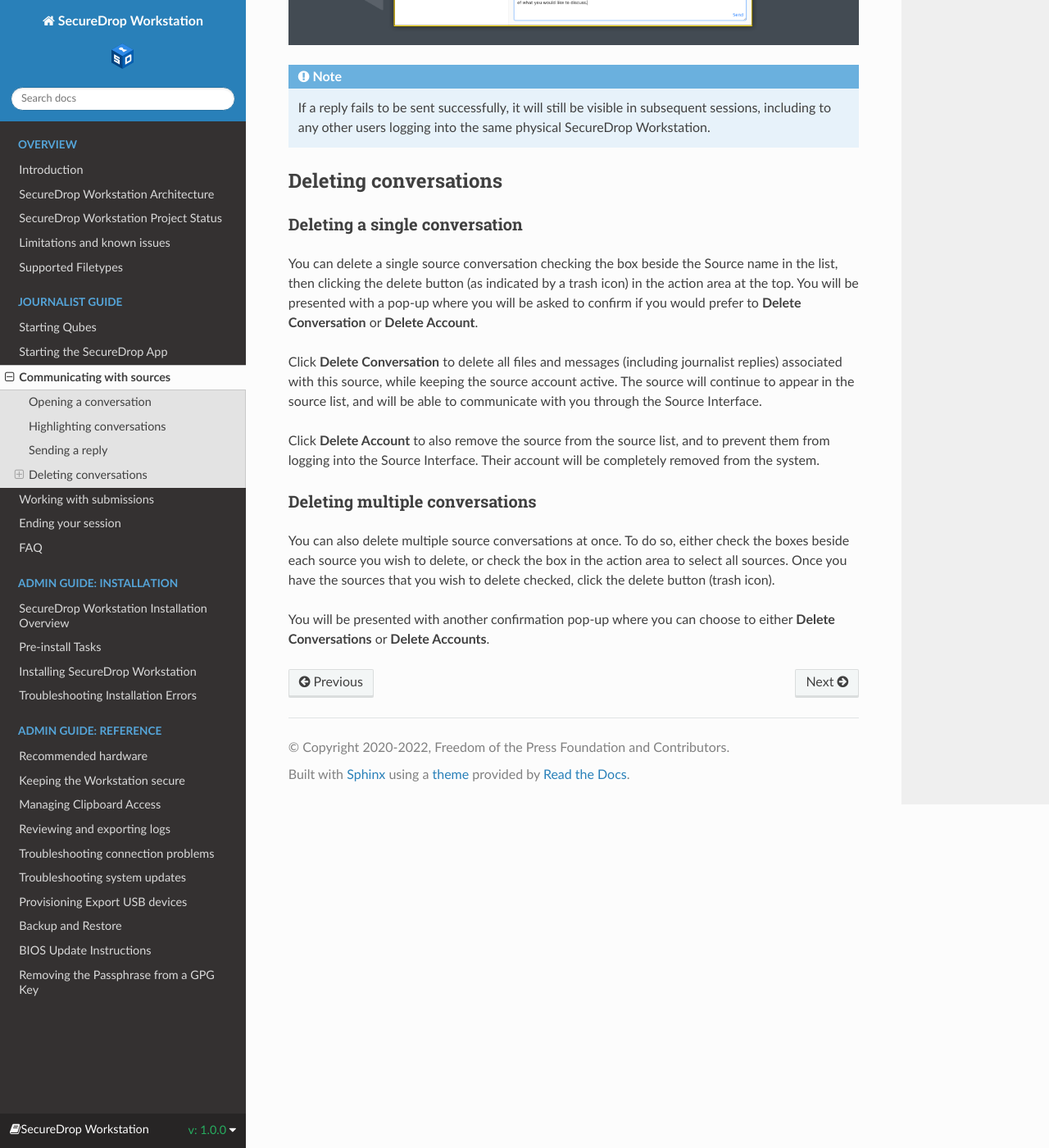
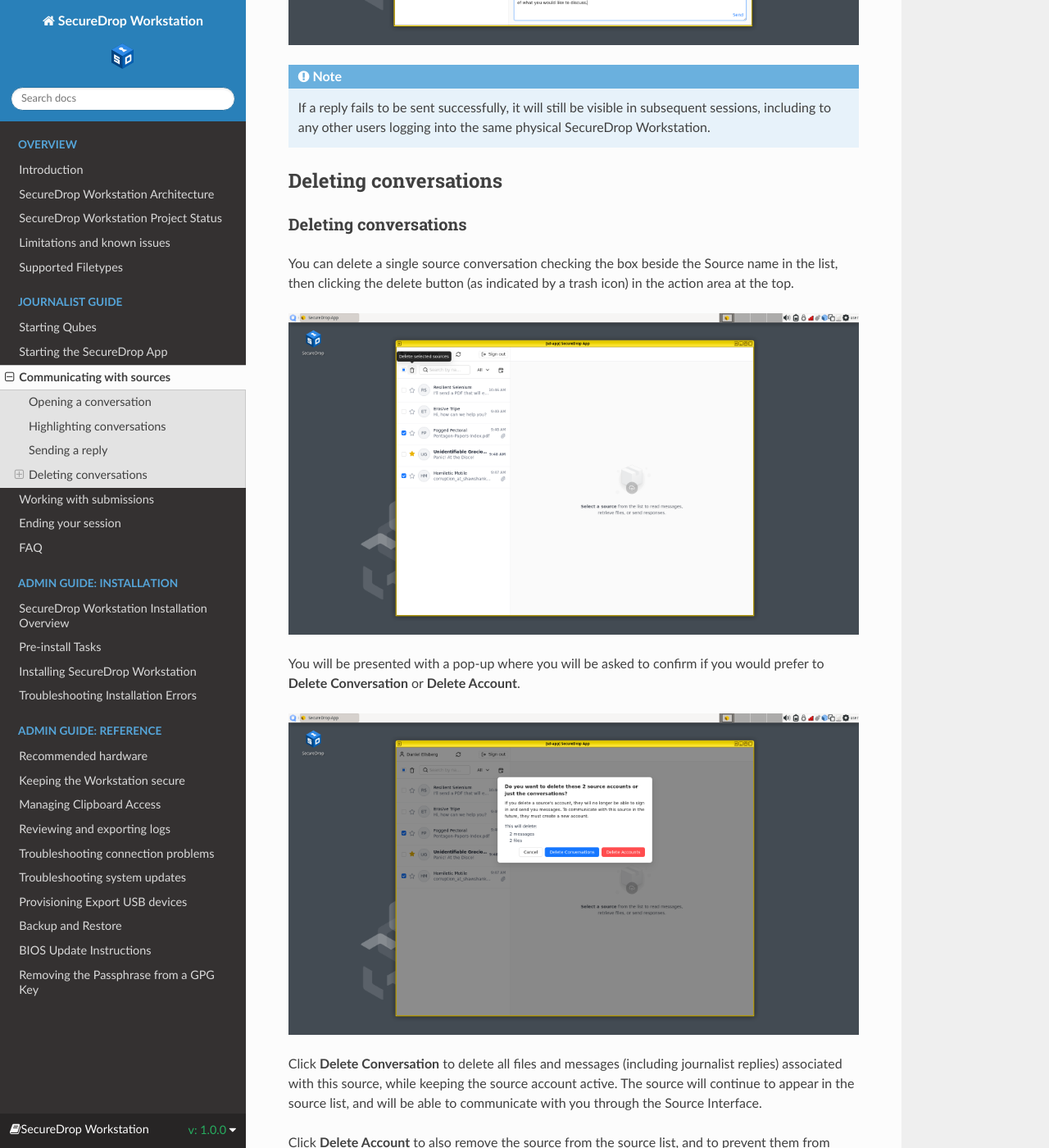
Before and after one commit to freedomofpress/securedrop-workstation-docs, a Sphinx documentation site: the page built from docs/journalist/sources.rst, in a window 1280 px wide and 1400 px high, scrolled down 1877 px. Shown: the whole window at 82% size. Built offline with Sphinx 7.4.7 and the Read the Docs theme 3.1.0, drawn with Linux system fonts in a browser that asks for light colours; some of the changed text lies outside the part shown.

Commit message:
Fix delete sources section

```diff
--- a/docs/journalist/sources.rst
+++ b/docs/journalist/sources.rst
@@ -63,10 +63,16 @@
 Deleting conversations
 ----------------------
 
-Deleting a single conversation
+Deleting conversations
 ''''''''''''''''''''''''''''''
 
-You can delete a single source conversation checking the box beside the Source name in the list, then clicking the delete button (as indicated by a trash icon) in the action area at the top. You will be presented with a pop-up where you will be asked to confirm if you would prefer to **Delete Conversation** or **Delete Account**.
+You can delete a single source conversation checking the box beside the Source name in the list, then clicking the delete button (as indicated by a trash icon) in the action area at the top.
+
+|screenshot_delete_sources_select|
+
+You will be presented with a pop-up where you will be asked to confirm if you would prefer to **Delete Conversation** or **Delete Account**.
+
+|screenshot_confirm_delete|
 
 Click **Delete Conversation** to delete all files and messages (including journalist
 replies) associated with this source, while keeping the source account active.
@@ -81,20 +87,15 @@
   :width: 100%
 .. |screenshot_send_reply| image:: ../images/screenshot_send_reply.png
   :width: 100%
+.. |screenshot_confirm_delete|  image:: ../images/screenshot_delete_sources_dialog.png
+  :width: 100%
+.. |screenshot_delete_sources_select|  image:: ../images/screenshot_delete_sources_select.png
+  :width: 100%
 
 Deleting multiple conversations
 '''''''''''''''''''''''''''''''
 
-You can also delete multiple source conversations at once. To do so, either check the
-boxes beside each source you wish to delete, or check the box in the action area to
-select all sources. Once you have the sources that you wish to delete checked, click the
-delete button (trash icon).
-
-.. |screenshot_select_sources|  image:: ../images/screenshot_delete_sources_select.png
-  :width: 100%
-
-You will be presented with another confirmation pop-up where you can choose to either
-**Delete Conversations** or **Delete Accounts**.
-
-.. |screenshot_confirm_delete|  image:: ../images/screenshot_delete_sources_dialog.png
-  :width: 100%
+To delete multiple conversations or accounts, select more than one source
+conversation from the list, then click the delete button. You will be
+presented with the same options to **Delete Conversations** and
+**Delete Accounts** as you would with a single source conversation.
```
Also changed, not shown: other parts of docs/journalist/sources.rst (+1 -1 lines).
